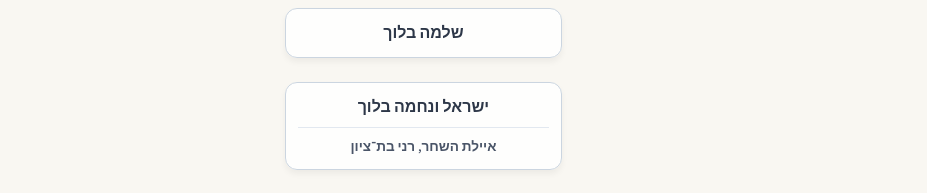
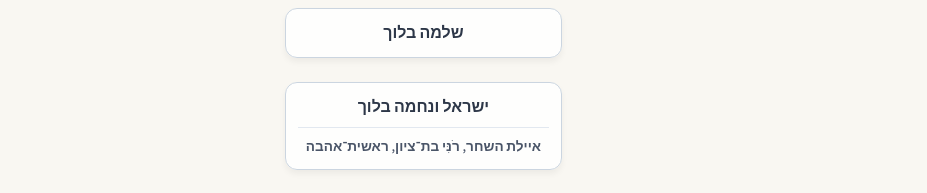
Before and after one commit to pinilev/attali, a plain HTML site: page index.html in a window 1280 px wide. Shown: the part 980-1173 px from the top of the page, without its empty margins (176-1103 px from the left). Drawn offline with nearby package versions, Linux system fonts and the light colour scheme.

Commit message:
Update index.html

```diff
--- a/index.html
+++ b/index.html
@@ -88,7 +88,7 @@
                     <div class="gen-node">נעה ודוד היזמי<div class="gen-4-item">עמנואל</div></div>
                     <div class="gen-node">יחיאל־חנן בלוך</div>
                     <div class="gen-node">שלמה בלוך</div>
-                    <div class="gen-node">ישראל ונחמה בלוך<div class="gen-4-item">איילת השחר, רני בת־ציון</div></div>
+                    <div class="gen-node">ישראל ונחמה בלוך<div class="gen-4-item">איילת השחר, רֹנִּי בת־ציון, ראשית־אהבה</div></div>
                     <div class="gen-node">יוסף־חיים בלוך</div>
                 </div>
             </div>
```
